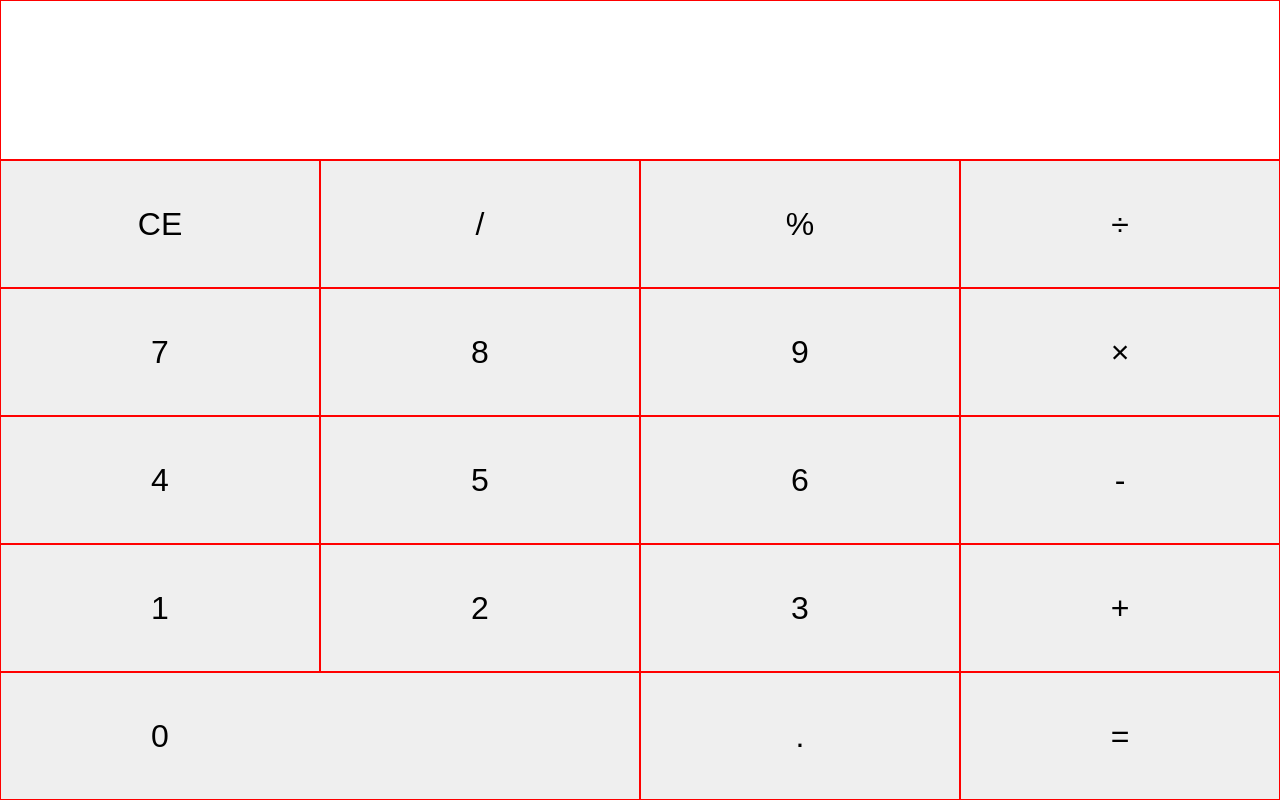
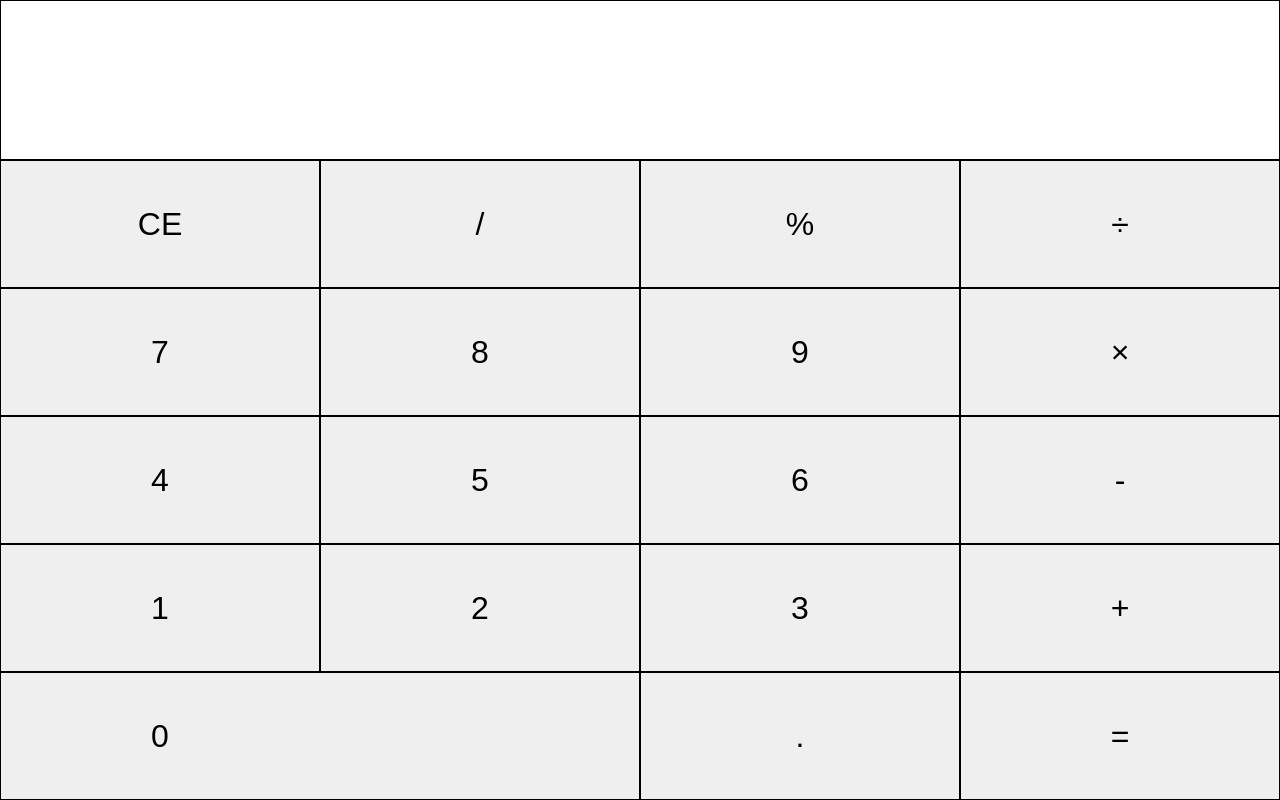
Before and after one commit to SulekLalwani/calculator, a plain HTML site: page index.html in a window 1280 px wide. Drawn offline with Linux system fonts and the light colour scheme.

Commit message:
Changed button and input border color to black.

```diff
--- a/main.css
+++ b/main.css
@@ -17,7 +17,7 @@ body {
 .input {
   height: 20%;
   box-sizing: border-box;
-  border: 1px solid red;
+  border: 1px solid black;
 }
 
 .input textarea {
@@ -49,7 +49,7 @@ button {
   font-size: 2em;
   width: 25%;
   height: 20%;
-  border: 1px solid red;
+  border: 1px solid black;
   padding: 0;
 }
 
```
